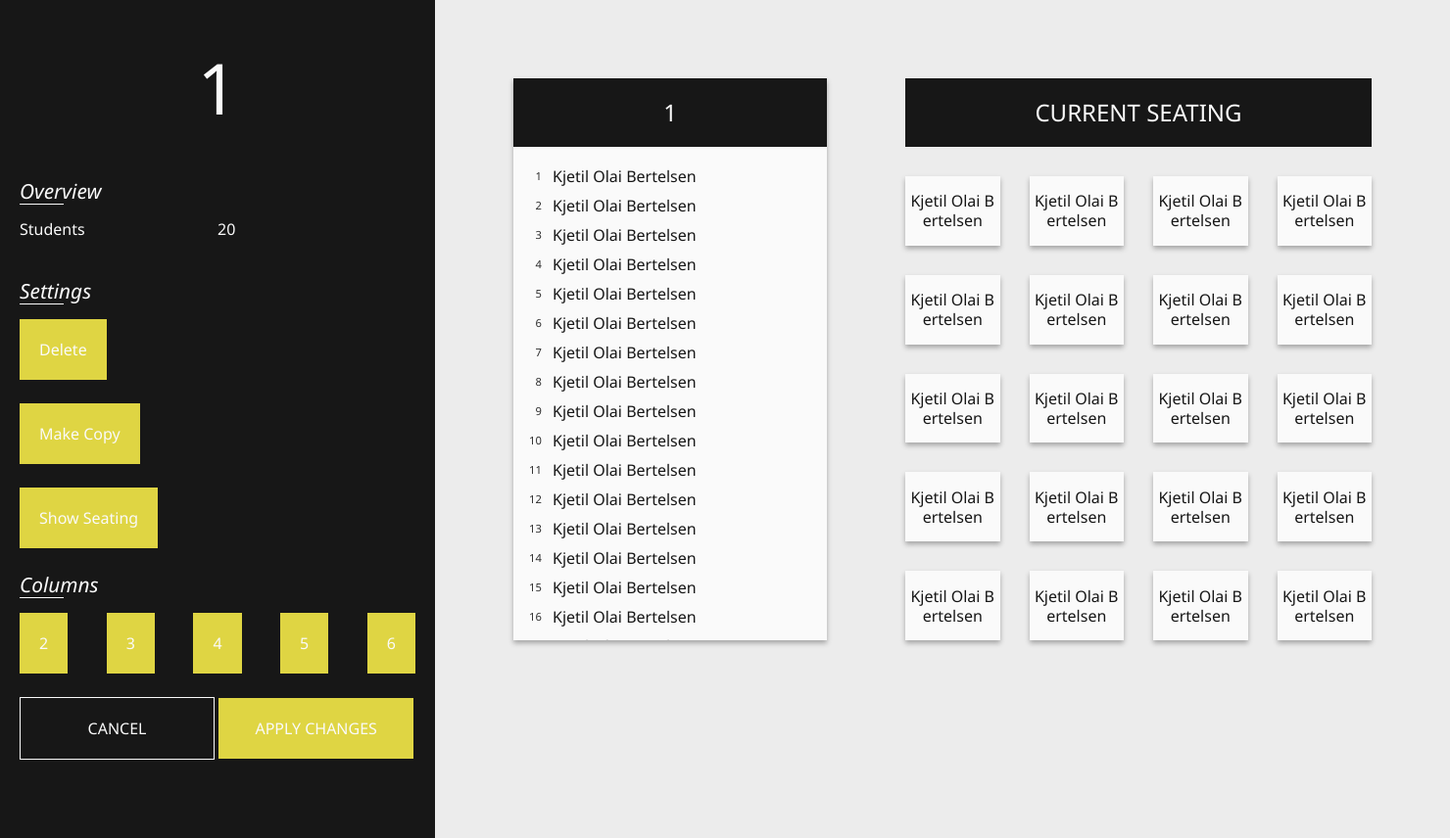
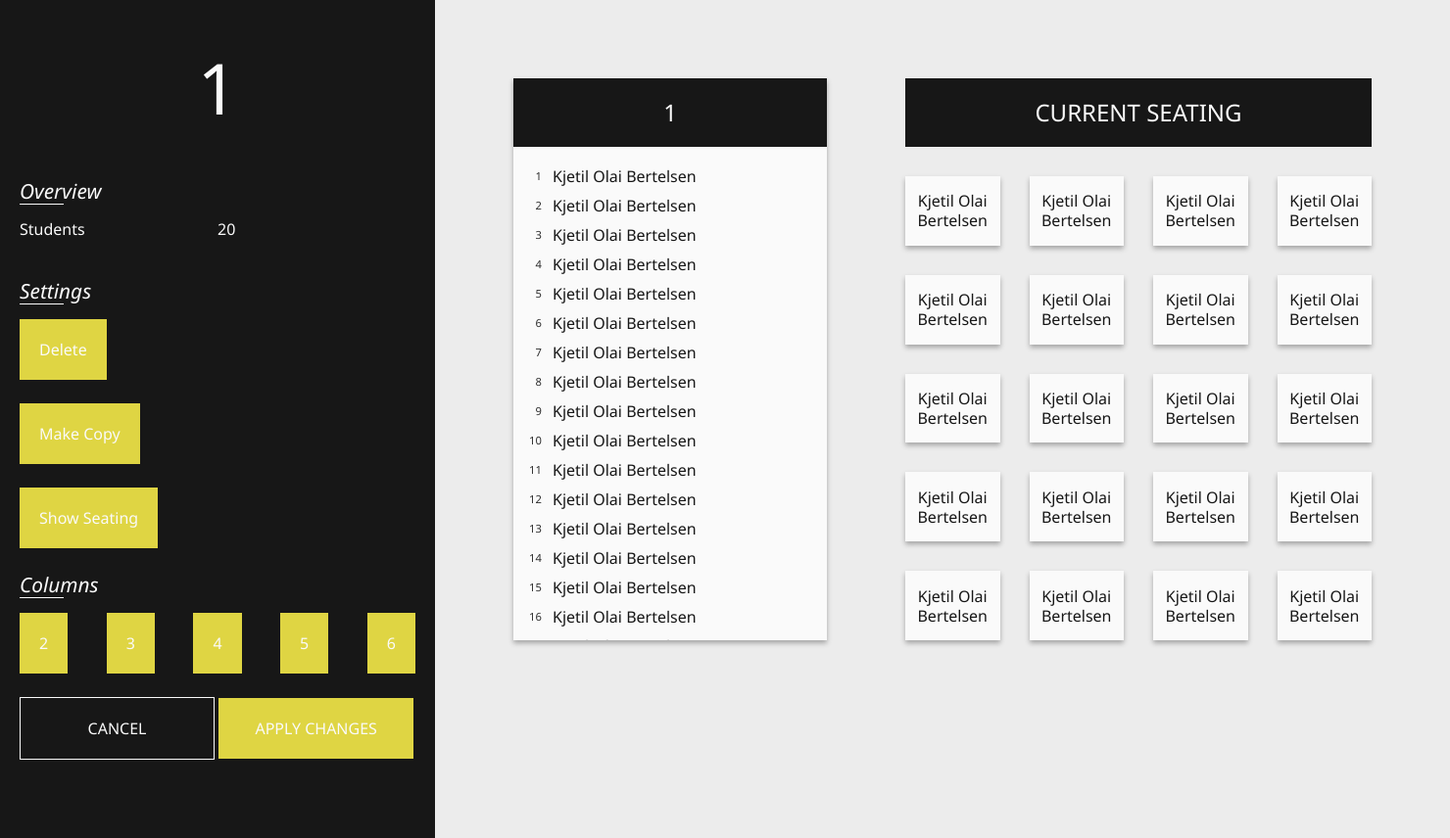
Before and after one commit to SanderGodard/genus, a PHP site: page /edit/index.php?class=1 in a window 1480 px wide. Shown: the part 66-922 px from the top of the page at 98% size. Run offline with PHP 8.4, Linux system fonts and the light colour scheme; data that the repository does not hold is empty.

Commit message:
clean code

```diff
--- a/css/main.css
+++ b/css/main.css
@@ -907,7 +907,7 @@ input {
   width: 100%;
   padding: 5px;
   word-wrap: break-word;
-  word-break: break-all;
+  word-break: keep-all;
   -webkit-box-shadow: 0px 3px 5px rgba(0, 0, 0, 0.3);
           box-shadow: 0px 3px 5px rgba(0, 0, 0, 0.3);
   text-align: center;
--- a/css/main.sass
+++ b/css/main.sass
@@ -775,7 +775,7 @@ input
       width: 100%
       padding: 5px
       word-wrap: break-word
-      word-break: break-all
+      word-break: keep-all
       box-shadow: $Shadow
       text-align: center
       display: inline-flex
--- a/edit/index.php
+++ b/edit/index.php
@@ -42,13 +42,9 @@
 				//echo $col;
 				$eleverpercol = intval($antall / $col);
 				$k = 0;
-				if ($antall % $col !== 0) {
-					$ekstra = $antall % $col;
+				$ekstra = $antall % $col;
+				if ($ekstra !== 0) {
 					$k = -1;
-					// $eleverpercol++;
-					// $plasser = $eleverpercol*$col;
-					// if ($plasser >= $antall) {}
-					// if ($eleverpercol >= $) {}
 				}
 
 
```
Also changed, not shown: 1 other file.
